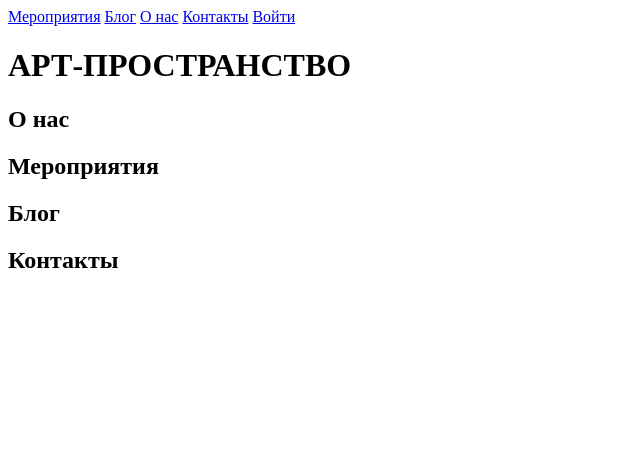
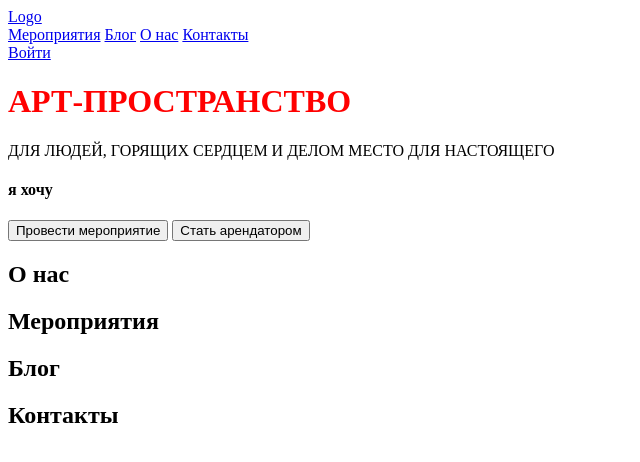
Before and after one commit to nbva29/nbva29.github.io, a plain HTML site: page index.html in a window 1280 px wide. Shown: the whole page, without its empty margins (0-640 px from the left). Drawn offline with Linux system fonts and the light colour scheme.

Commit message:
создала создала файл styles.css, создала подходящие классы в index.html

```diff
--- a/index.html
+++ b/index.html
@@ -1,36 +1,60 @@
 <!DOCTYPE html>
-<html>
+<html lang = "ru">
   <head>
+    <meta charset="UTF-8" />
     <title>Lenni</title>
+    <link rel="stylesheet" href="styles/styles.css">
   </head>
-  <body>
-    <header>
-        <a href="#"></a>
-        <nav>
-            <a href="#">Мероприятия</a>
-            <a href="#">Блог</a>
-            <a href="#">О нас</a>
-            <a href="#">Контакты</a>
-            <a href="#">Войти</a>
+  <body class="body">
+    <header class="page-header">
+        <a class="page-header_logo" href="#">Logo</a>
+        <nav class="page-header_nav">
+            <a class = "page-header_nav-link" href="#">Мероприятия</a>
+            <a class = "page-header_nav-link" href="#">Блог</a>
+            <a class = "page-header_nav-link" href="#">О нас</a>
+            <a class = "page-header_nav-link" href="#">Контакты</a>
         </nav>
+        <a class = "page-header_user-link" href="#">Войти</a>
     </header>
-    <main>
-        <header>
+    <main class="main">
+        <div class="home">
+            <header class="main_header home_main-header">
                 <h1>АРТ-ПРОСТРАНСТВО</h1>
+                <p>ДЛЯ ЛЮДЕЙ, ГОРЯЩИХ СЕРДЦЕМ И ДЕЛОМ
+                    МЕСТО ДЛЯ НАСТОЯЩЕГО</p>
             </header>
-        <section>
-            <h2>О нас</h2>
+
+            <section class="offers home_offers">
+                <h4 class="offers_title">я хочу</h4>
+                <div class="offers_buttons">
+                    <button class="offers_button button button-red" type="button">Провести мероприятие</button>
+                    <button class="offers_button button" type="button">Cтать арендатором</button>
+                </div>
             </section>
-        <section>
-            <h2>Мероприятия</h2>
+
+            <section class="about home_about">
+                <h2 class="about_section-title section-title">О нас</h2>
+                <div class="about_container"></div>
             </section>
-        <section>
-            <h2>Блог</h2>
+
+            <section class="event home_event">
+                <h2 class="event_section-title section-title">Мероприятия</h2>
+                <div class="event_container"></div>
             </section>
-        <section>
-            <h2>Контакты </h2>
+
+            <section class="blog home_blog">
+                <h2 class="blog_section-title section-title">Блог</h2>
+                <div class="blog_container"></div>
             </section>
+
+            <section class="contacts home_contacts">
+                <h2 class="contacts_section-title section-title">Контакты </h2>
+                <div class="contacts_container"></div>
+            </section>
+
+            <div class="text"></div>
+        </div>
     </main>
-    <footer></footer>
+    <footer class="page-footer"></footer>
   </body>
 </html>
--- /dev/null
+++ b/styles/styles.css
@@ -0,0 +1,3 @@
+h1{
+    color: red
+}
```
Lines whose indentation alone changed are shown as unchanged.
